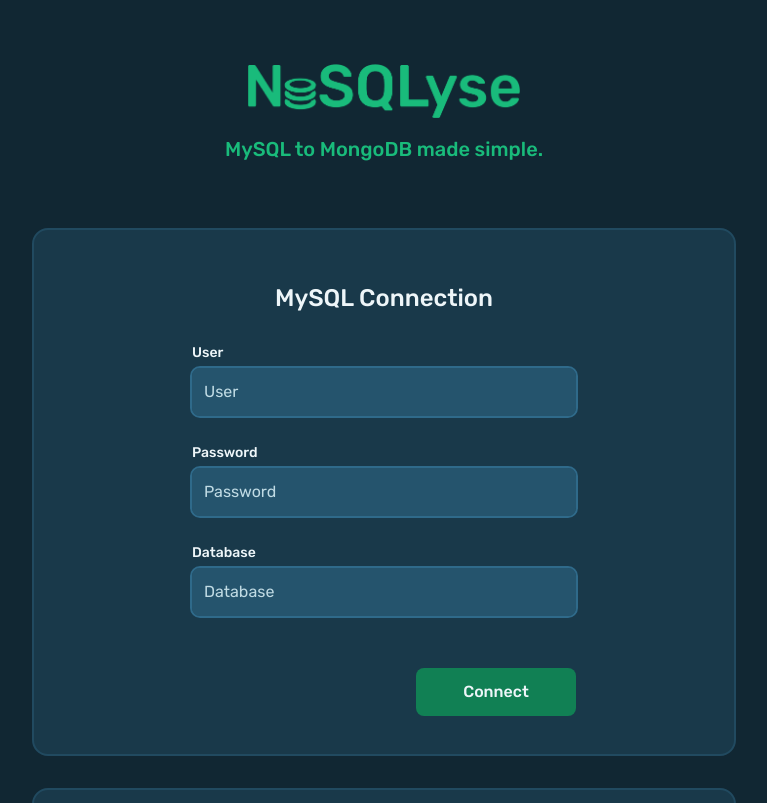
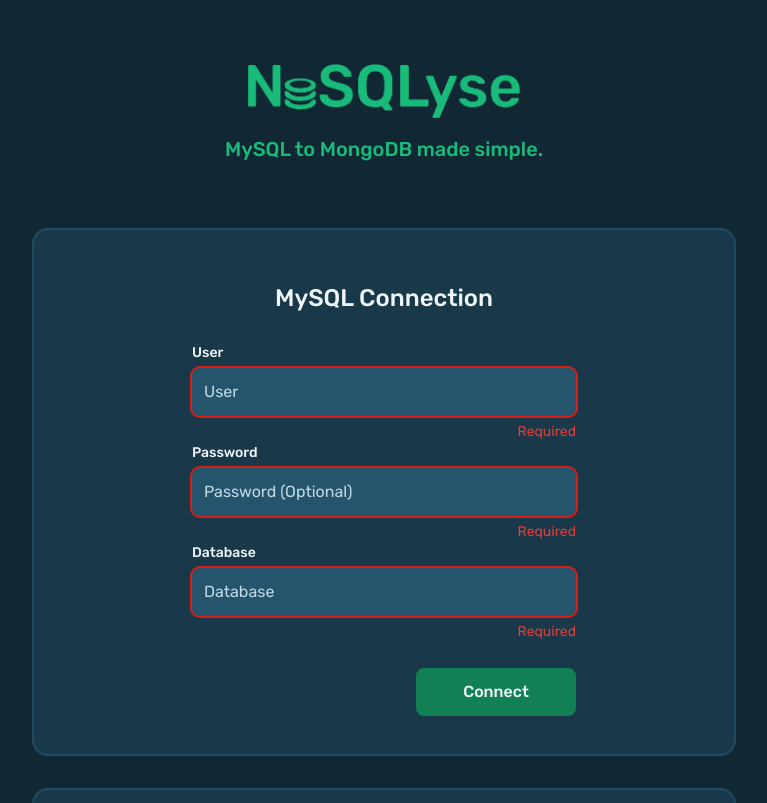
Before and after one commit to ay-dy/sql-to-nosql, a React (Vite) app: page / in a window 1280 px wide. Shown: the top 803 px of the page, without its empty margins (256-1023 px from the left). Built offline with nearby package versions, Linux system fonts and the light colour scheme.

Commit message:
Refactored input component.

```diff
--- a/src/components/form/FormInputField.jsx
+++ b/src/components/form/FormInputField.jsx
@@ -2,7 +2,7 @@
 import styled from 'styled-components';
 import ComponentContainer from '../global/ComponentContainer';
 
-const Label = styled.label`
+const InputLabel = styled.label`
   font-size: 14px;
   margin-bottom: 5px;
   font-weight: 500;
@@ -19,18 +19,15 @@
   line-height: inherit;
   color: inherit;
   background-color: #25546d;
-  transition: outline 0.15s ease-in;
+  outline: 2px solid ${({ isValid }) => isValid ? '#2f6a8a' : '#d91e18'};
+  transition: outline 0.1s ease-in;
 
   ::placeholder {
     color: #c0dbe4;
   }
 
-  &:not(:hover):focus, &:hover {
-    outline: 2px solid #64a6ca ;
-  }
-
-  &:not(:hover) {
-    outline: 2px solid #2f6a8a;
+  &:focus, &:hover {
+    outline: 2px solid ${({ isValid }) => isValid ? '#64a6ca' : '#d91e18'};;
   }
 `;
 
@@ -41,15 +38,18 @@
   color: #e93b36;
 `;
 
-export default function FormInputField({ name, isValid }) {
+export default function FormInputField({ type, name, isValid, onBlur }) {
   return (
     <ComponentContainer justifyContent={'flex-start'}>
-      <Label>{name}</Label>
-      <Input name={name} placeholder={name} />
-      {isValid && (
-        <ErrorMsg>Required</ErrorMsg>
-      )}
-      {/* <ErrorMsg>Required</ErrorMsg> */}
+      <InputLabel>{name}</InputLabel>
+      <Input
+        type={type}
+        name={name.toLowerCase()}
+        placeholder={name === 'Password' ? `${name} (Optional)` : name}
+        isValid={isValid}
+        onBlur={onBlur}
+      />
+      {!isValid && <ErrorMsg>Required</ErrorMsg>}
     </ComponentContainer>
   );
 }
```
